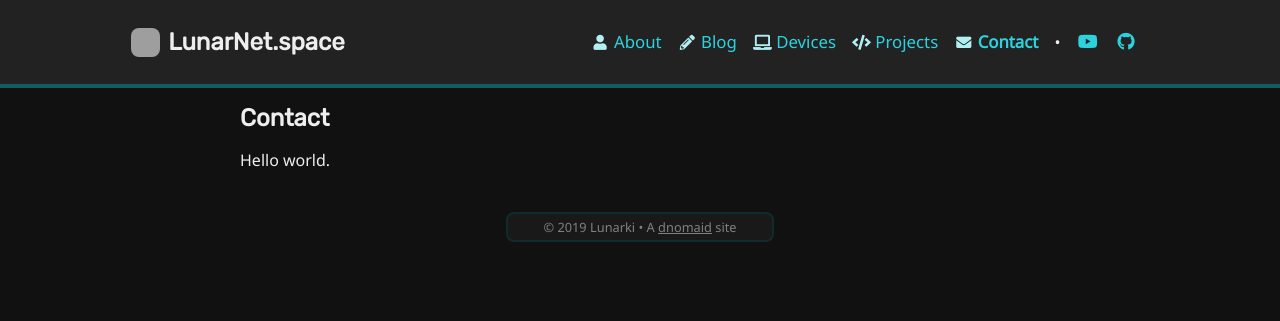
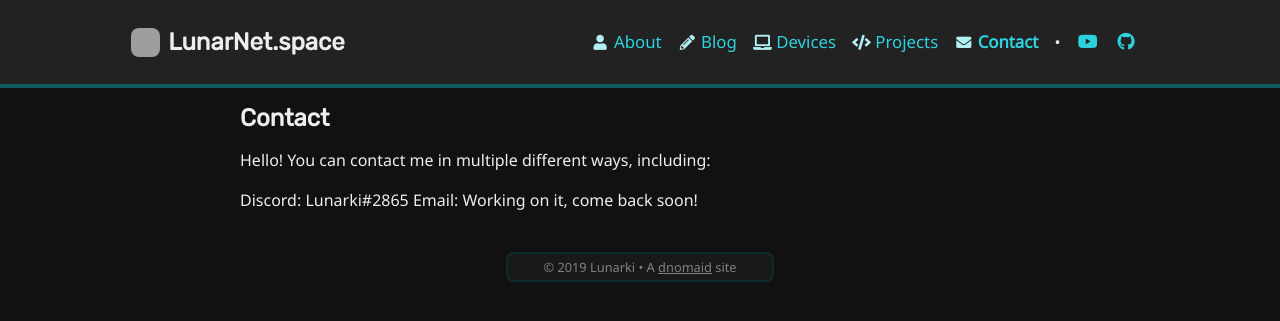
Before and after one commit to SharaNara/SharaNara.github.io, a Jekyll site: the page built from pages/contact.md, in a window 1280 px wide. Shown: the top 321 px of the page. Built offline with Jekyll 4.4.1, drawn with Linux system fonts in a browser that asks for light colours; grey boxes are pictures that could not be loaded.

Commit message:
Contact Page Content Addition

```diff
--- a/pages/contact.md
+++ b/pages/contact.md
@@ -4,4 +4,7 @@ title: Contact
 permalink: /contact/
 ---
 
-Hello world.
+Hello! You can contact me in multiple different ways, including:
+
+Discord: Lunarki#2865
+Email: Working on it, come back soon!
```
